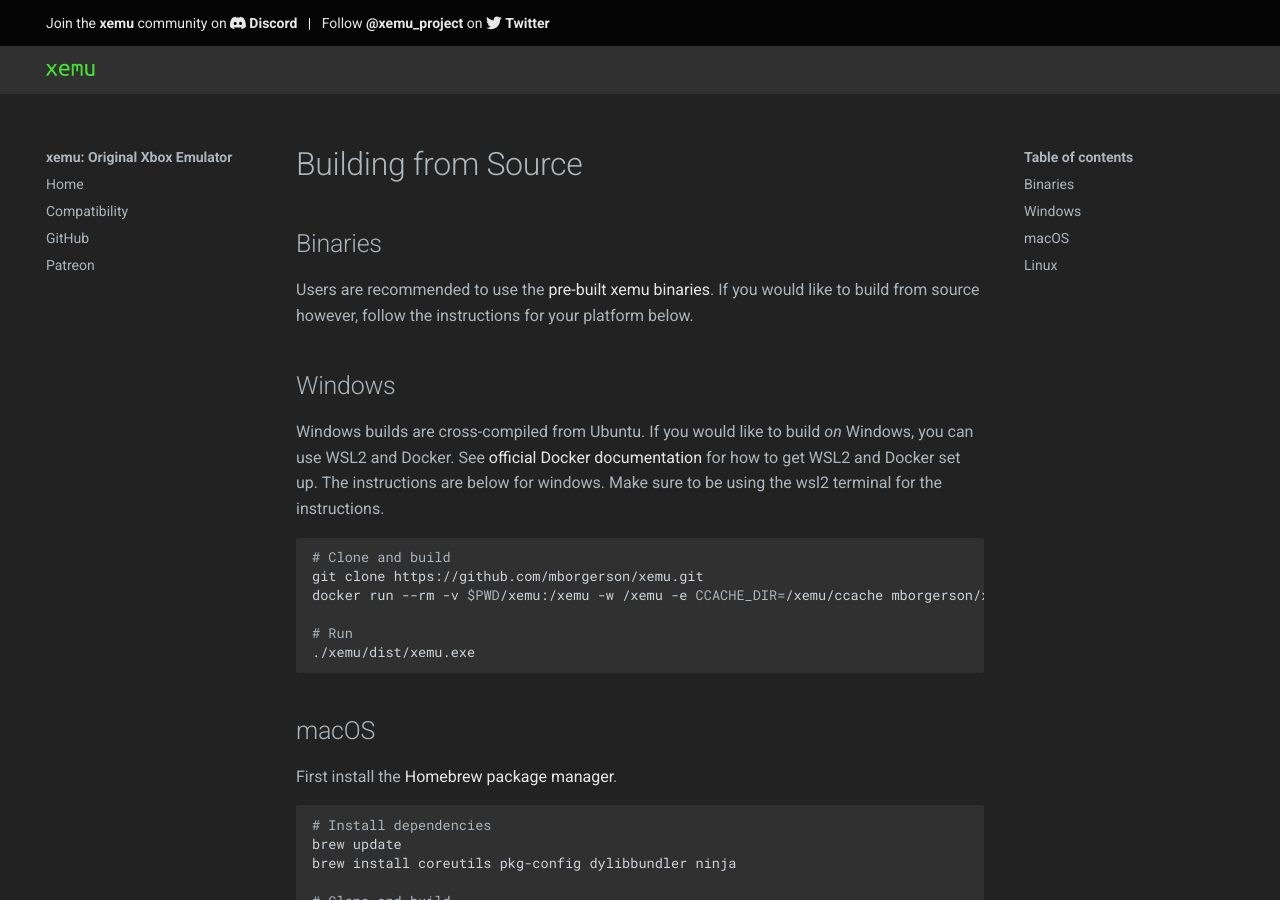
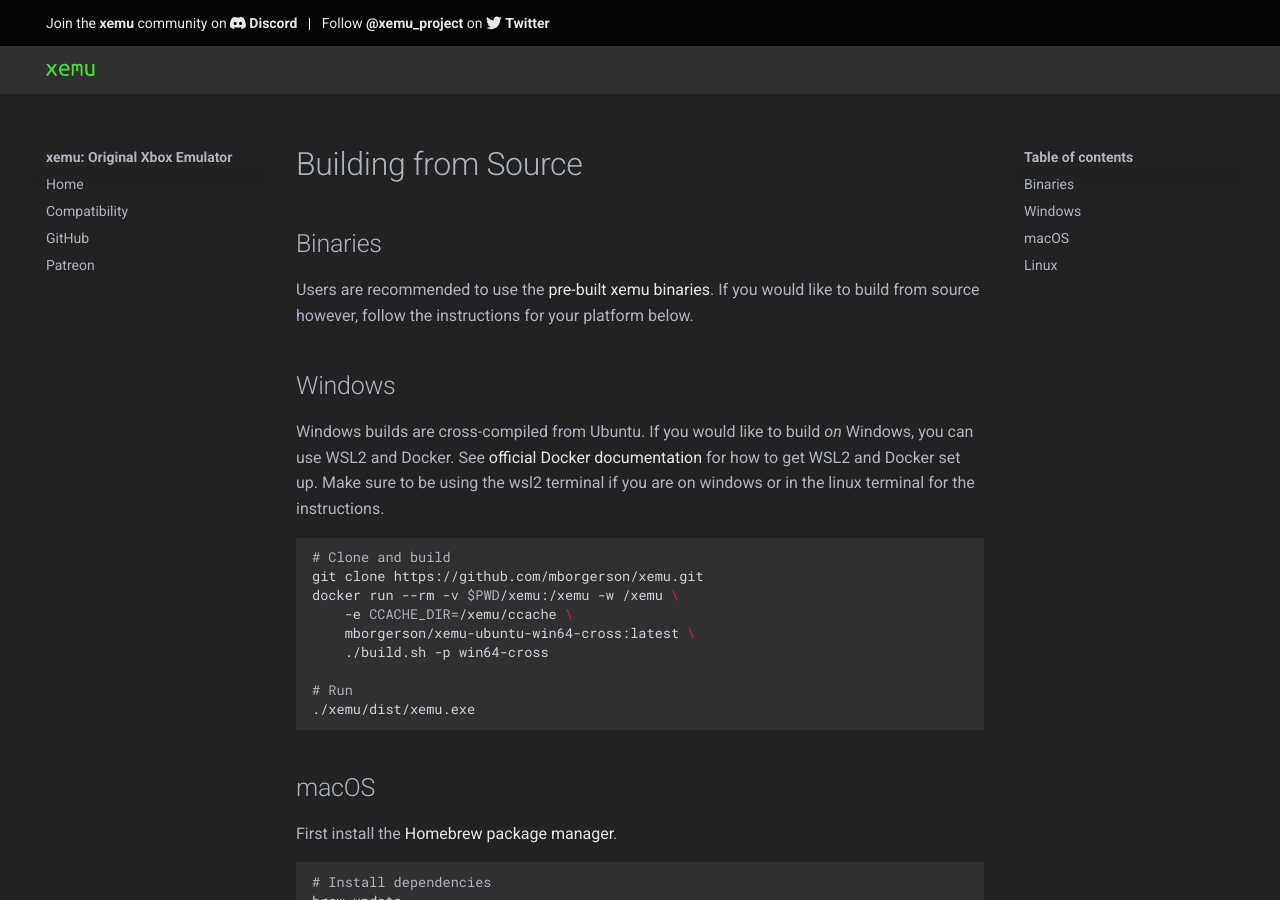
Before and after one commit to xemu-project/xemu-website, an MkDocs documentation site: the page built from docs/docs/building-from-source.md, in a window 1280 px wide and 900 px high. Built offline with MkDocs 1.6.1 and Material for MkDocs 9.7.7, drawn with Linux system fonts in a browser that asks for light colours.

Commit message:
Clarification and revert instructions
Hopefully solves any confusion.

````diff
--- a/docs/docs/building-from-source.md
+++ b/docs/docs/building-from-source.md
@@ -5,12 +5,15 @@ Users are recommended to use the [pre-built xemu binaries](https://github.com/mb
 ## Windows
 
 Windows builds are cross-compiled from Ubuntu. If you would like to build *on* Windows, you can use WSL2 and Docker. See [official Docker
-documentation](https://docs.docker.com/docker-for-windows/wsl/) for how to get WSL2 and Docker set up. The instructions are below for windows. Make sure to be using the wsl2 terminal for the instructions.
+documentation](https://docs.docker.com/docker-for-windows/wsl/) for how to get WSL2 and Docker set up. Make sure to be using the wsl2 terminal if you are on windows or in the linux terminal for the instructions.
 
 ```bash
 # Clone and build
 git clone https://github.com/mborgerson/xemu.git
-docker run --rm -v $PWD/xemu:/xemu -w /xemu -e CCACHE_DIR=/xemu/ccache mborgerson/xemu-ubuntu-win64-cross:latest ./build.sh -p win64-cross
+docker run --rm -v $PWD/xemu:/xemu -w /xemu \
+    -e CCACHE_DIR=/xemu/ccache \
+    mborgerson/xemu-ubuntu-win64-cross:latest \
+    ./build.sh -p win64-cross
 
 # Run
 ./xemu/dist/xemu.exe
````
